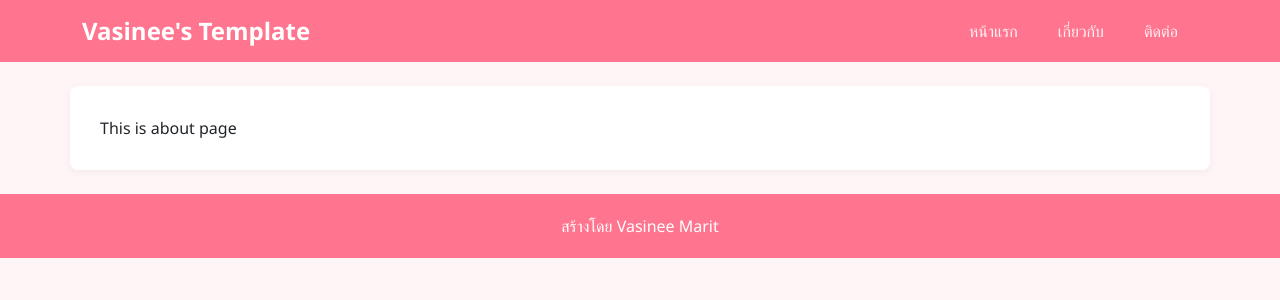
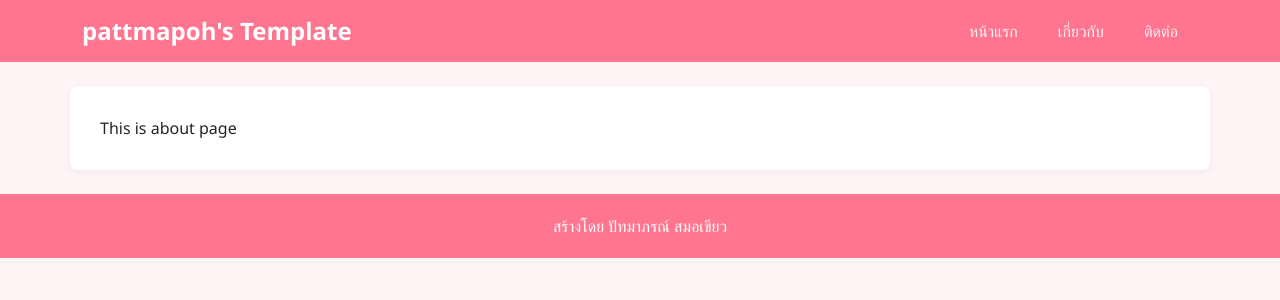
Before and after one commit to pattmapoh/my-django-template, a Django app: page /about/ in a window 1280 px wide. Shown: the top 300 px of the page. Run offline with Django 5.2, Linux system fonts and the light colour scheme.

Commit message:
Update base.html

```diff
--- a/templates/base.html
+++ b/templates/base.html
@@ -3,7 +3,7 @@
 <head>
     <meta charset="UTF-8">
     <meta name="viewport" content="width=device-width, initial-scale=1.0">
-    <title>{% block title %}My Django | Vasinee Marit{% endblock %}</title>
+    <title>{% block title %}My Django | ปัทมาภรณ์  สมอเขียว{% endblock %}</title>
 
     <!-- Bootstrap CSS -->
     <link href="https://cdn.jsdelivr.net/npm/bootstrap@5.3.0/dist/css/bootstrap.min.css" rel="stylesheet">
@@ -79,7 +79,7 @@
     <nav class="navbar navbar-expand-lg navbar-dark">
         <div class="container">
             <a class="navbar-brand" href="/">
-                Vasinee's Template
+                pattmapoh's Template
             </a>
             <button class="navbar-toggler" type="button" data-bs-toggle="collapse" data-bs-target="#navbarNav">
                 <span class="navbar-toggler-icon"></span>
@@ -106,7 +106,7 @@
     {% block footer %}
     <footer>
         <div class="container text-center">
-            <p>สร้างโดย Vasinee Marit{{ now|date:"Y" }}</p>
+            <p>สร้างโดย ปัทมาภรณ์  สมอเขียว{{ now|date:"Y" }}</p>
         </div>
     </footer>
     {% endblock %}
```
